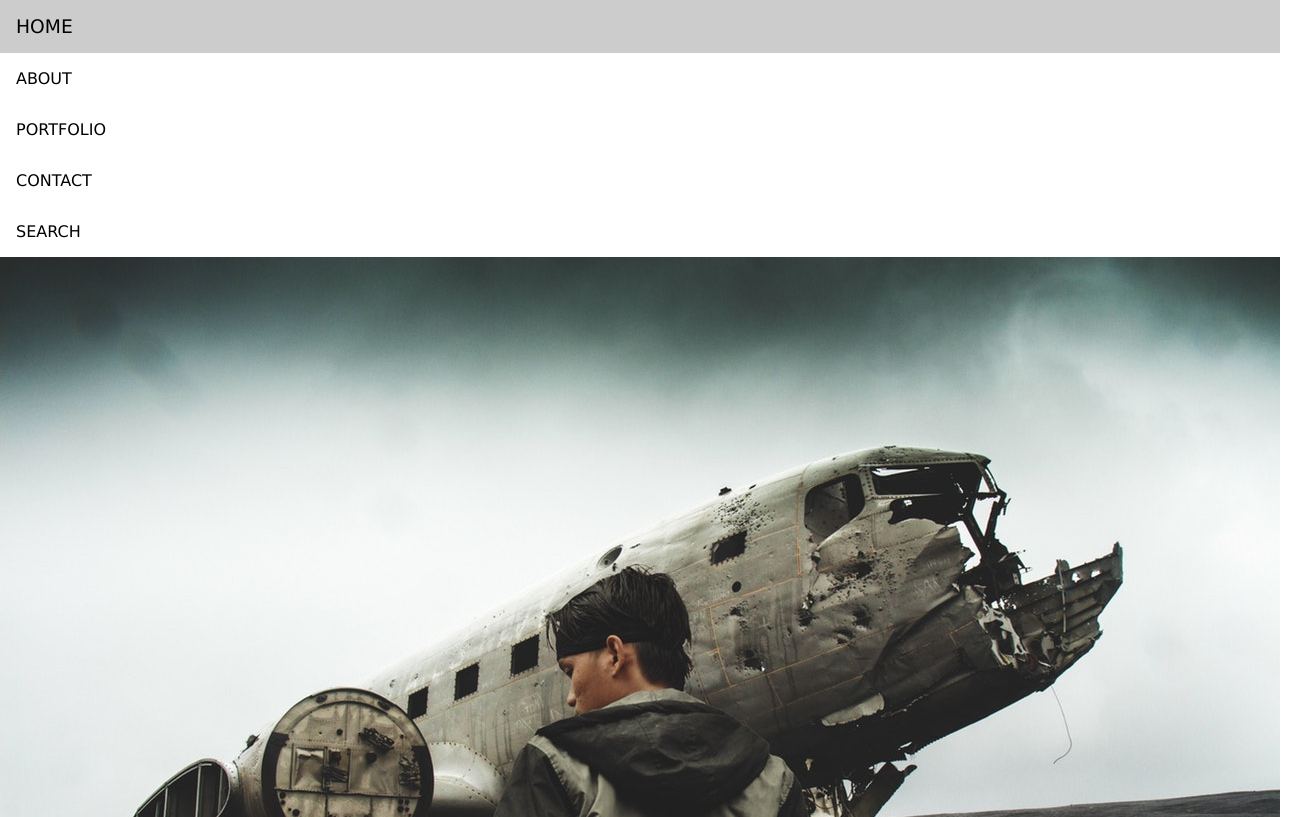
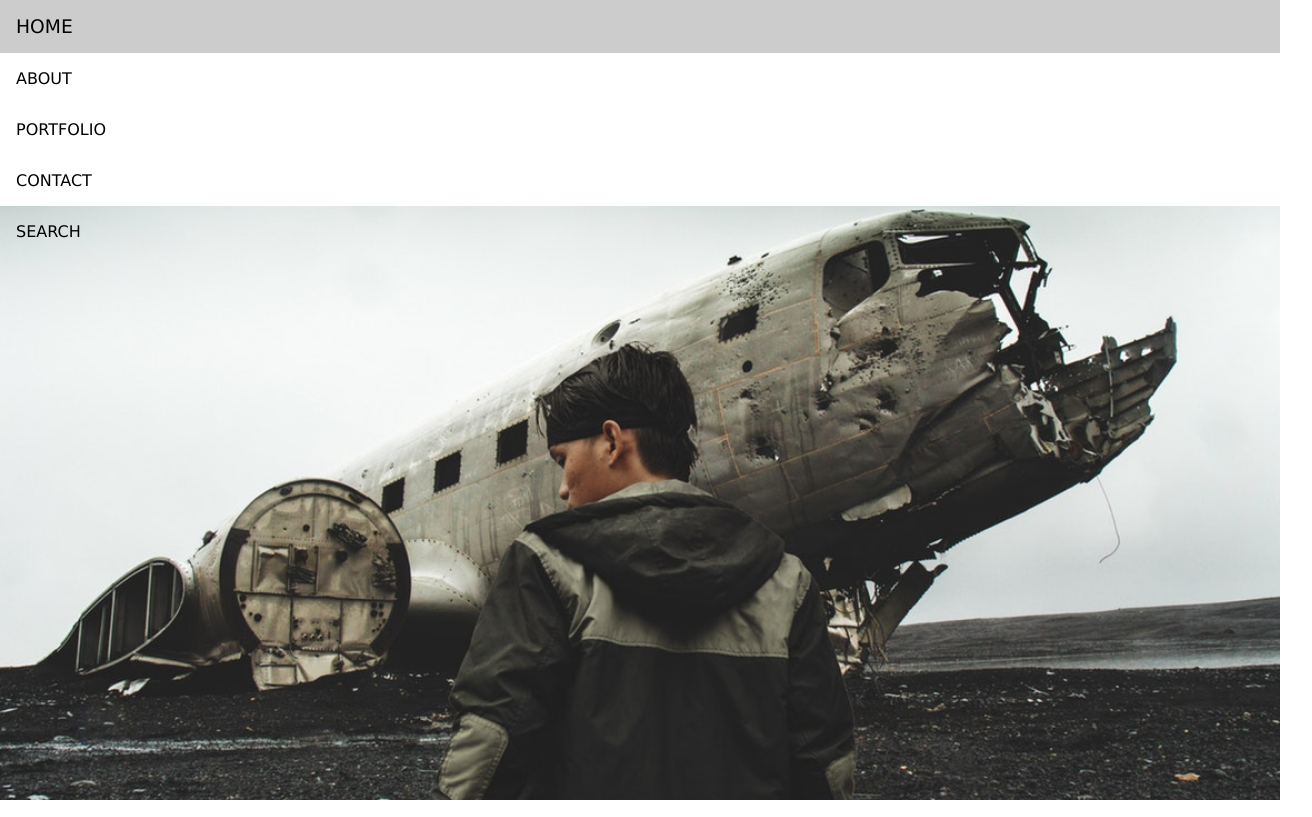
Before and after one commit to AndrewZamora/recreateW3SchoolsDemoSites, a website: page src/index.html in a window 1280 px wide. Shown: the whole page, 1312 px wide, since content can reach past the window. Drawn offline with Linux system fonts and the light colour scheme.

Commit message:
Used position:absolute to get showcase image behind the nav bar

```diff
--- a/src/index.html
+++ b/src/index.html
@@ -12,6 +12,7 @@
 </head>
 
 <body>
+    <header>
     <!-- Navigation Bar -->
     <nav>
         <h3>
@@ -37,6 +38,7 @@
     </nav>
     <div class="background-image" id="showcase">
     </div>
+</header>
 </body>
 
 </html>
--- a/src/scss/style.scss
+++ b/src/scss/style.scss
@@ -14,22 +14,25 @@ $navTextHover: #000;
 // Navigation Bar Styles
 nav {
     text-transform: uppercase;
+    position: absolute;
+    width: 100%;
     h3 {
-        position: relative;
+        background: transparent;
         font-weight: normal;
         padding: 16px;
         margin: 0;
-        background: transparent;
         a {
             padding: 0;
             text-decoration: none;
         }
     }
     ul {
+        background: #fff;
         list-style: none;
         padding: 0;
         margin: 0;
         li {
+            width: 100%;
             padding: 16px;
             a {
                 padding: 0;
@@ -66,10 +69,10 @@ nav {
 }
 
 #showcase {
+    z-index: -1;
     background-image: url(../img/dudeAndPlane.jpeg);
-    height: 70vh;
-    width: 100%;
-    position: center;
+    height: 100vh;
     background-size: cover;
     background-repeat: no-repeat;
+    background-position: center;
 }
```
Also changed, not shown: src/css/style.css.
